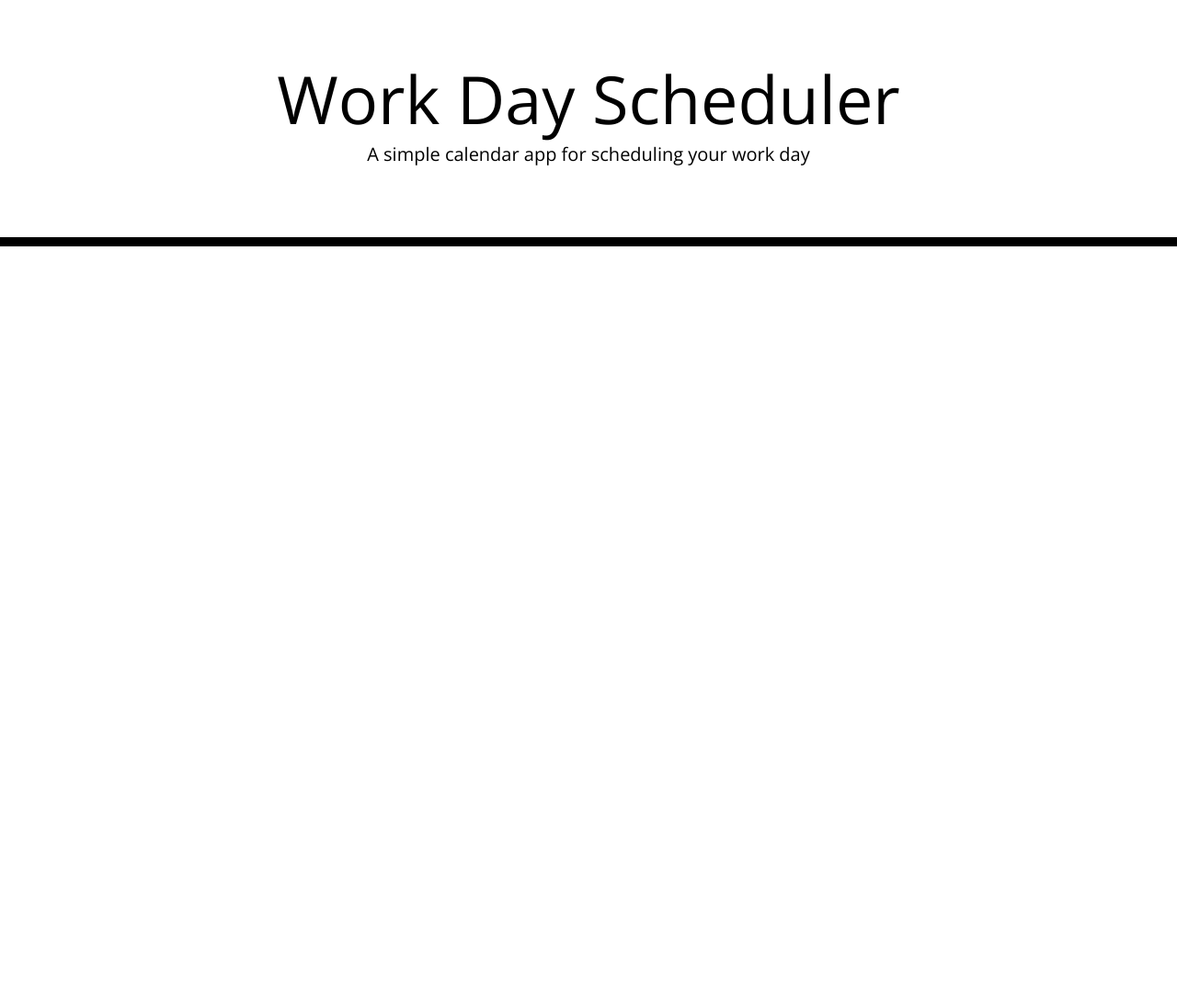
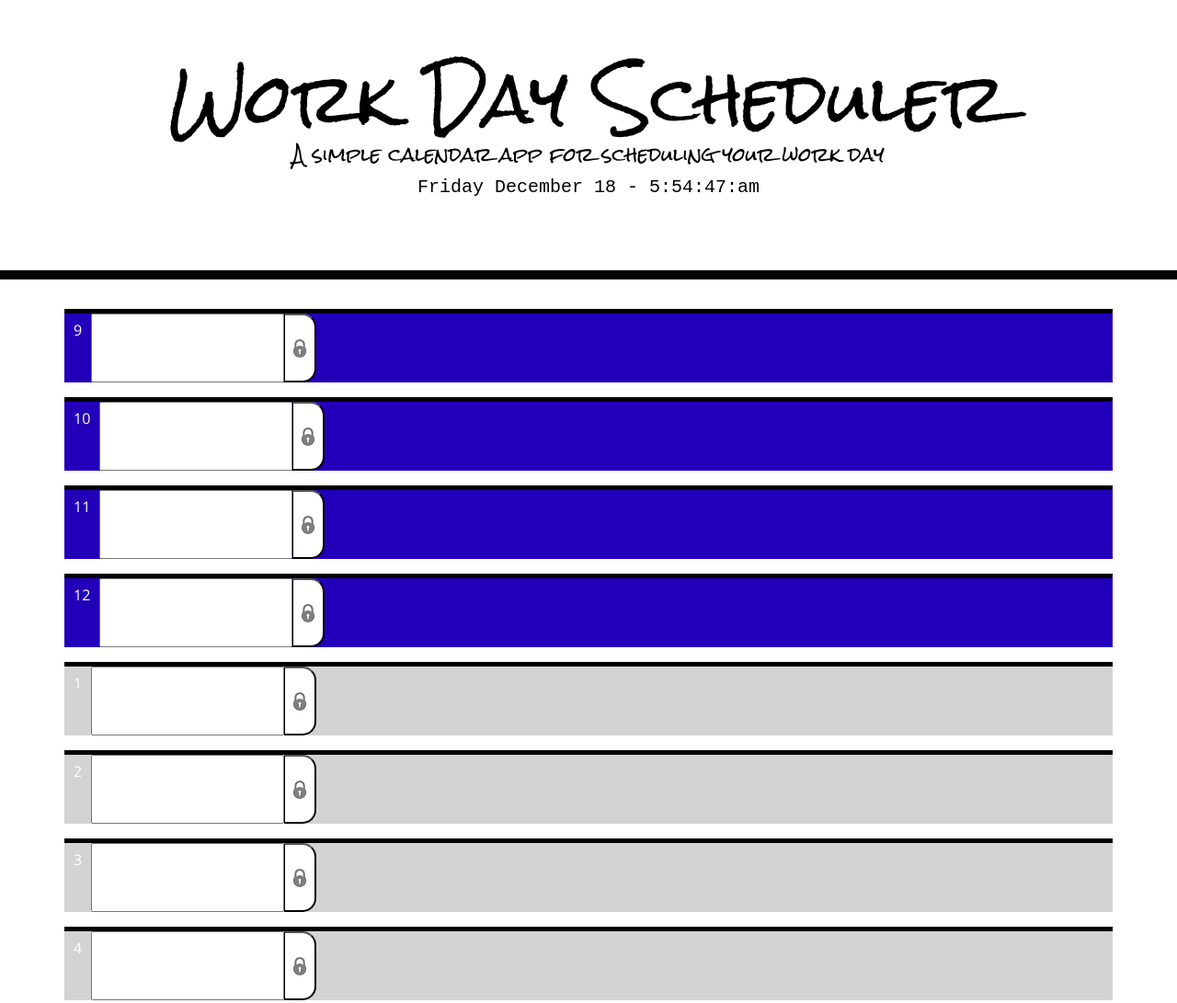
Before and after one commit to forgetfulmind/05-Work-Day-Scheduler, a plain HTML site: page Develop/index.html in a window 1280 px wide. Shown: the top 1091 px of the page at 92% size. Before the commit the page ends 800 px from the top, so only its background shows below. Drawn offline with nearby package versions, Linux system fonts and the light colour scheme.

Commit message:
clock working, dynamic style colorings working, page population working

```diff
--- a/Develop/index.html
+++ b/Develop/index.html
@@ -6,19 +6,23 @@
     <meta http-equiv="X-UA-Compatible" content="ie=edge" />
     <link
       rel="stylesheet"
-      href="https://stackpath.bootstrapcdn.com/bootstrap/4.3.1/css/bootstrap.min.css"
-    />
+      href="https://stackpath.bootstrapcdn.com/bootstrap/4.3.1/css/bootstrap.min.css"/>
+
     <link
       rel="stylesheet"
       href="https://use.fontawesome.com/releases/v5.8.1/css/all.css"
       integrity="sha384-50oBUHEmvpQ+1lW4y57PTFmhCaXp0ML5d60M1M7uH2+nqUivzIebhndOJK28anvf"
-      crossorigin="anonymous"
-    />
+      crossorigin="anonymous"/>
+
     <link
       href="https://fonts.googleapis.com/css?family=Open+Sans&display=swap"
-      rel="stylesheet"
-    />
+      rel="stylesheet"/>
+
+    <link rel="preconnect" href="https://fonts.gstatic.com">
+    <link href="https://fonts.googleapis.com/css2?family=Rock+Salt&display=swap" rel="stylesheet">
+
     <link rel="stylesheet" href="style.css" />
+
     <title>Work Day Scheduler</title>
   </head>
 
@@ -34,5 +38,9 @@
 
     <script src="https://cdnjs.cloudflare.com/ajax/libs/jquery/3.2.1/jquery.min.js"></script>
     <script src="https://cdnjs.cloudflare.com/ajax/libs/moment.js/2.24.0/moment.min.js"></script>
+    <script src="https://unpkg.com/dayjs@1.8.21/dayjs.min.js"></script>
+    <script src="https://unpkg.com/dayjs@1.8.21/plugin/utc.js"></script>
+    <script>dayjs.extend(window.dayjs_plugin_utc)</script>
+    <script src="./logic.js"></script>
   </body>
 </html>
--- /dev/null
+++ b/Develop/logic.js
@@ -0,0 +1,65 @@
+//define variable for currentDay id#currentDay
+let currentDay = $("#currentDay")
+//define variable for class .containter
+let blockContainer = $(".container")
+//make array for hours of the day
+let workHours = [
+    9, 10, 11, 12, 1, 2, 3, 4, 5
+]
+
+// //when I load the page I want to show the current date and time
+//update every second
+setInterval(function(){
+    currentDay.empty();
+    currentDay.append(dayjs().format('dddd MMMM DD' + " - " +'h:mm:ss:a'));
+},1000)
+
+//update every 10 mins
+setInterval(function(){
+    buildBlocks(workHours);
+},1000 * 60 * 10)
+
+//when I load the page I want to see 12 blocks, 1 for each hour
+buildBlocks(workHours);
+
+function buildBlocks(squid){
+    blockContainer.empty();
+    for (i=0; i < squid.length; i++){
+        let row = $("<p>")
+        row.attr("id", squid[i])
+    //make span
+        let span = $("<span>").text(squid[i])
+        span.attr("class", "time-block")
+        row.append(span);
+    //make input
+        let task = $("<input>")
+        row.append(task);
+    //make button
+        let button = $("<button>")
+        button.attr("class","saveBtn")
+        button.attr("id", squid[i])
+        let img = $("<img>")
+        img.attr("src", "../Assets/lock.png")
+        button.append(img)
+        row.append(button)
+
+            if (parseInt(squid[i]) < parseInt(dayjs().format('H'))){
+                row.attr("class","row past")
+            }
+            else if (parseInt(squid[i]) === parseInt(dayjs().format('H'))){
+                row.attr("class","row present")
+            }
+            else {
+                row.attr("class","row future")
+
+            }
+        blockContainer.append(row)
+    }}
+
+        //each block is labeled per hour
+        //each block has a text field that is editable
+        //each block has a save button next to it to save the field into local storage
+                //save button has class .saveBtn
+    //current hour block has class .present
+    //past hour blocks have class .past
+    //future hour blocks ahve classfuture
--- a/Develop/style.css
+++ b/Develop/style.css
@@ -19,6 +19,7 @@ textarea{
   color: black;
   border-radius: 0;
   border-bottom: 10px solid black;
+  font-family: rock salt;
 }
 
 .description{
@@ -28,12 +29,23 @@ textarea{
 .time-block{
   text-align: center;
   border-radius: 15px;
+  margin-left: 10px;
+  margin-top: 10px;
+  margin-right: 10px;
+
+}
+
+.input{
+  margin-left: 10px;
+  margin-top: 10px;
+  margin-bottom: 200px;
+  margin-right: 10px;
 }
 
 .row {
   white-space: pre-wrap;
   height: 80px;
-  border-top: 1px solid white;;
+  border-top: 5px solid rgb(0, 0, 0);;
 }
 
 .hour {
@@ -48,12 +60,12 @@ textarea{
 }
 
 .present {
-  background-color: #ff6961;
+  background-color: #ffee00;
   color: white;
 }
 
 .future {
-  background-color: #77dd77;
+  background-color: #2200b9;
   color: white;
 }
 
@@ -61,11 +73,17 @@ textarea{
   border-left: 1px solid black;
   border-top-right-radius: 15px;
   border-bottom-right-radius: 15px;
-  background-color: #06AED5;
+  background-color: #ffffff;
   color: white;
+
 }
 
 .saveBtn i:hover {
   font-size: 20px;
   transition: all .3s ease-in-out;
+  background-color: #525252;
 }
+
+#currentDay {
+  font-family: monospace;
+}
```
Also changed, not shown: Assets/lock.png (added).
